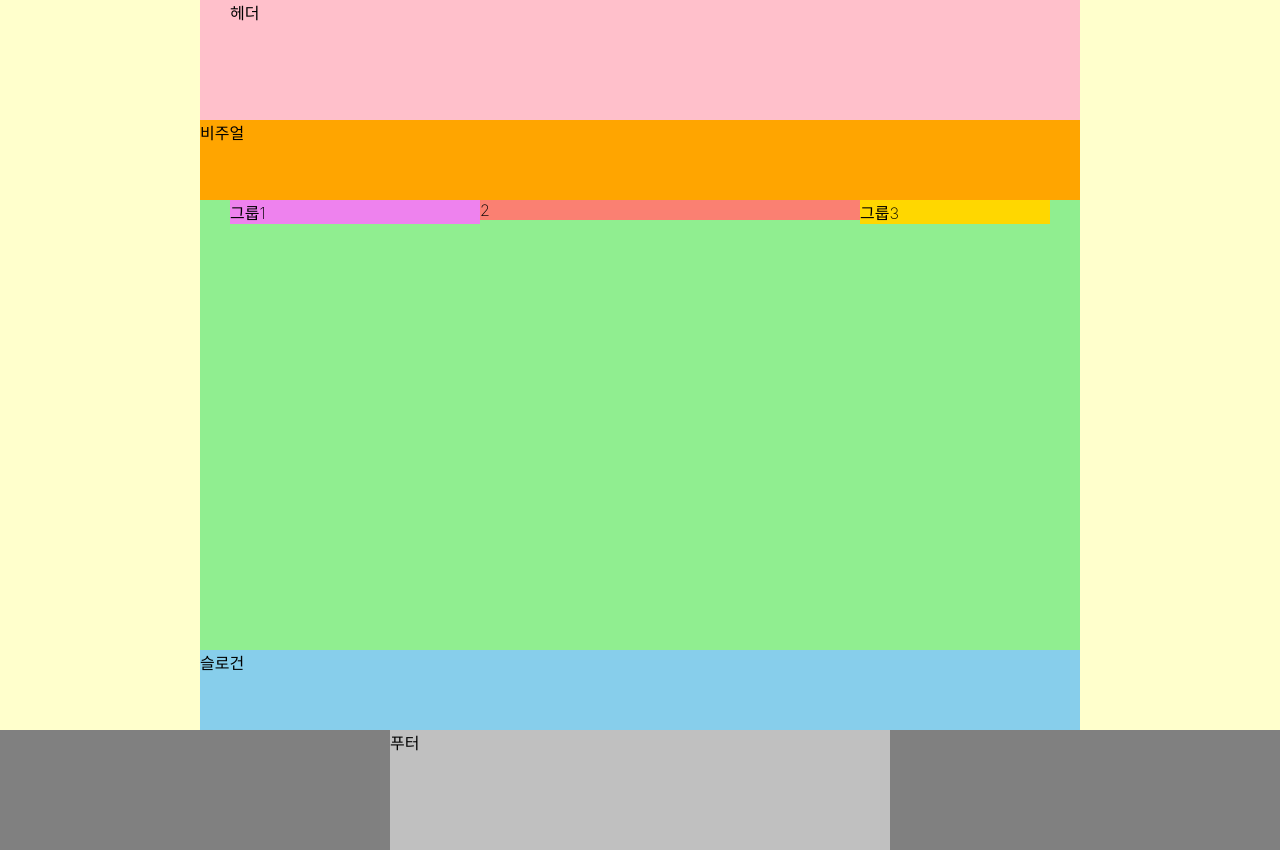
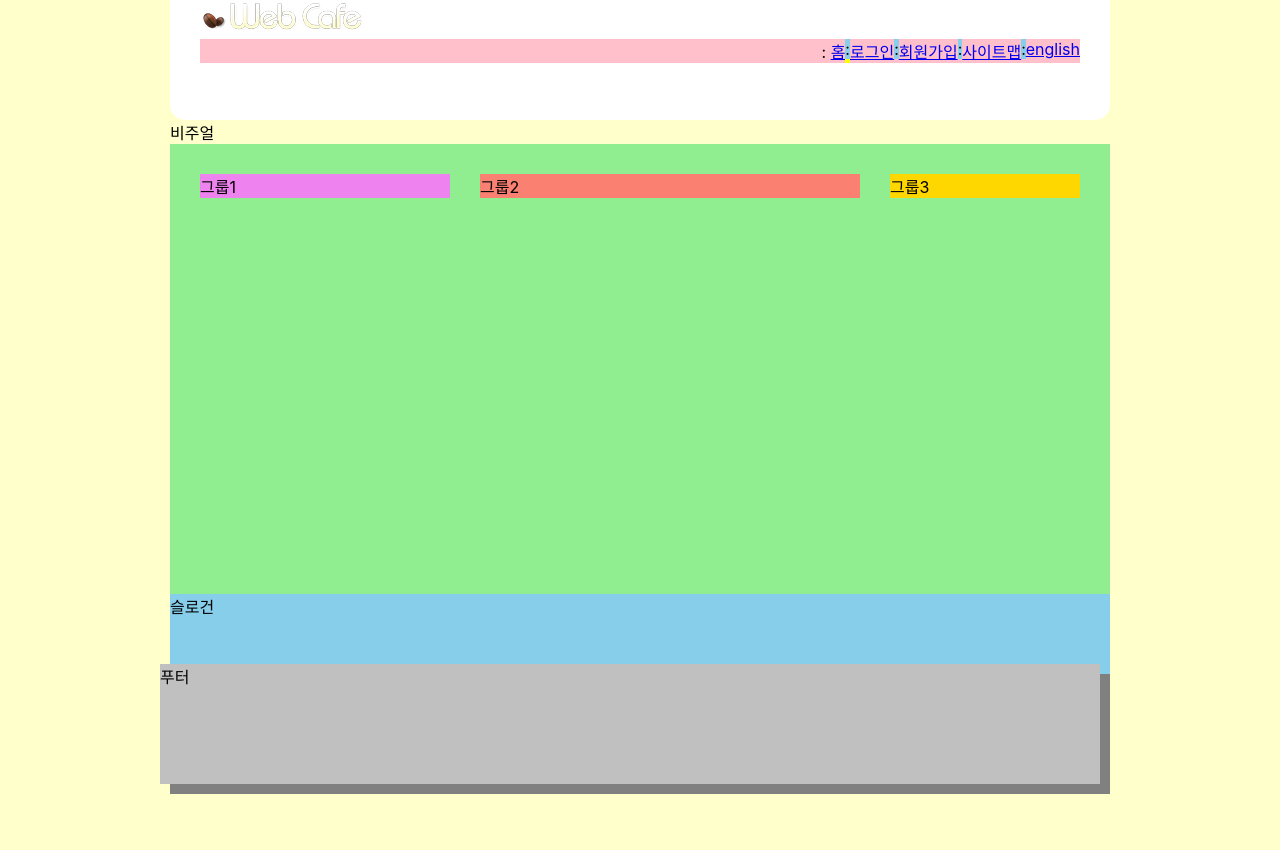
Before and after one commit to PracticeKJY/test2, a website: page index.html in a window 1280 px wide. After the commit the page ends 800 px from the top, so only its background shows below. Drawn offline with Linux system fonts and the light colour scheme; a web font is replaced by a local one.

Commit message:
가상요소 선택자 수업내용 추가

```diff
--- a/index.html
+++ b/index.html
@@ -4,20 +4,32 @@
   <meta charset="UTF-8" />
   <meta http-equiv="X-UA-Compatible" content="IE=edge" />
   <meta name="viewport" content="width=device-width, initial-scale=1.0" />
-  <title>web cafe</title>
-  <link rel="stylesheet" as="style"
-  crossorigin href="https://cdn.jsdelivr.net/gh/orioncactus/pretendard@v1.3.6/dist/web/variable/pretendardvariable-dynamic-subset.css" />
+  <title>웹카페</title>
+  <link rel="stylesheet" as="style" crossorigin href="https://cdn.jsdelivr.net/gh/orioncactus/pretendard@v1.3.6/dist/web/static/pretendard.css" />
   <link rel="stylesheet" href="./styles/style.css" />
 </head>
 <body>
-  <header class="header">헤더</header>
+  <header class="header">
+    <h1 class="logo">
+      <a href="./index-complete.html">
+        <img src="./assets/logo.png" alt="web cafe" />
+      </a>
+    </h1>
+    <ul class="member first">
+      <li class="first">
+        <a href="/">홈</a>
+      </li>
+      <li><a href="/"></li>로그인</a></li>
+      <li><a href="/"></li>회원가입</a></li>
+      <li><a href="/"></li>사이트맵</a></li>
+      <li><a href="/"></li>english</a></li>
+    </ul>
+  </header>
   <div class="visual">비주얼</div>
   <main class="main">
     <div class="group group1">그룹1</div>
-      <div class="group group2">2</div>
-
+    <div class="group group2">그룹2</div>
     <div class="group group3">그룹3</div>
-
   </main>
   <article class="slogan">슬로건</article>
   <footer class="footer">
@@ -25,6 +37,5 @@
       푸터
     </div>
   </footer>
-
 </body>
 </html>
--- a/styles/style.css
+++ b/styles/style.css
@@ -1,87 +1,114 @@
 @import url(./normalize.css);
 @import url(./reset.css);
-/* 기본 스타일*/
-*,
-::before,
-::after {
+
+/* 기본 스타일 ( *은 모든 선택자를 의미) 즉, 안되는 속성들을 가상요소선택자에게 직접 주고싶어서 선언.*/
+ *, *::before, *::after{
   box-sizing: border-box;
-}
+ }
 
 /* 본문 스타일 */
 body {
   background: #ffc;
-  font-family: "Pretendard Variable", Pretendard, -apple-system,
-    BlinkMacSystemFont, system-ui, Roboto, "Helvetica Neue", "Segoe UI",
-    "Apple SD Gothic Neo", "Noto Sans KR", "Malgun Gothic", "Apple Color Emoji",
-    "Segoe UI Emoji", "Segoe UI Symbol", sans-serif;
-  font-weight: 200;
+  font-family: "Pretendard Variable", Pretendard, -apple-system, BlinkMacSystemFont, system-ui, Roboto, "Helvetica Neue", "Segoe UI", "Apple SD Gothic Neo", "Noto Sans KR", "Malgun Gothic", "Apple Color Emoji", "Segoe UI Emoji", "Segoe UI Symbol", sans-serif;
 }
 
 /* 레이아웃 */
-.header,
-.visual,
-.main,
-.slogan,
-.footer-inner {
-  width: 880px;
+.header, .visual, .main, .slogan, .footer-inner{
+  width: 940px;
   margin: 0 auto;
 }
 
-
-.header {
-  background: pink;
+/* 헤더 */
+.header{
+  background: #fff;
   padding: 0 30px;
   height: 15vh;
+  border-radius: 0 0 15px 15px;
 }
 
+.member {
+  background-color: pink;
+  display : flex;
+  flex-flow : row nowrap;
+  justify-content: flex-end;
+}
 
-.visual {
+.member li::before{
+  content : ":";
+}
+
+/* 겹침 cascading  */
+/* member(10점) li(1점) before(1점)= 12점  */
+/* 선택자의 우선순위 규칙에 따라 밀림 */
+/* li (type selector) = 1점 */
+/* .first (class selector) = 10점 */
+/* #item(ID selector) = 100점 가급적쓰지말라고 지양. */
+/* .member .first::before{
+  content: "케케케";
+ } */
+
+
+.member li:nth-child(n+2)::before{
+  content : ":";
+  background-color: skyblue;
+}
+
+.member li:nth-child(2){
+  background-color: yellow;
+}
+/* first(10점) before(1점)= 11점 */
+/* 그러므로, first가 밀림. 안밀릴려면 !important; */
+/* 같은 점수면 나중에 선언한걸 우선으로. */
+/
+
+
+
+/* 비주얼 */
+.visual{
   background: orange;
   height: 10vh;
 }
-
-
-.main {
+/* 메인 */
+.main{
   background: lightgreen;
+  min-height: 450px;
   display: flex;
   flex-flow: row nowrap;
-  justify-content:space-between;
+  justify-content: space-between;
   align-items: flex-start;
-  padding:0 30px;
-  min-height: 450px;
+  padding: 30px;
 }
 
-
-.group1 {
+.group1{
   background-color: violet;
   width: 250px;
-
 }
 
-.group2 {
+.group2{
   background-color: salmon;
   width: 380px;
 }
-
-.group3 {
+.group3{
   background-color: gold;
- width: 190px;
+  width: 190px;
 }
 
-
-.slogan {
+/* 슬로건 */
+.slogan{
   background: skyblue;
   height: 10vh;
   clear: both;
 }
-
-.footer {
+/* 푸터 */
+.footer{
   background: gray;
+  width: 940px;
+  margin: 0 auto;
 }
-
-.footer-inner {
+.footer-inner{
   background: silver;
   height: 15vh;
-  width: 500px;
-  overflow: hidden;
+  position: relative;
+  top: -10px;
+  left: -10px;
 }
```
Lines whose indentation alone changed are shown as unchanged.
